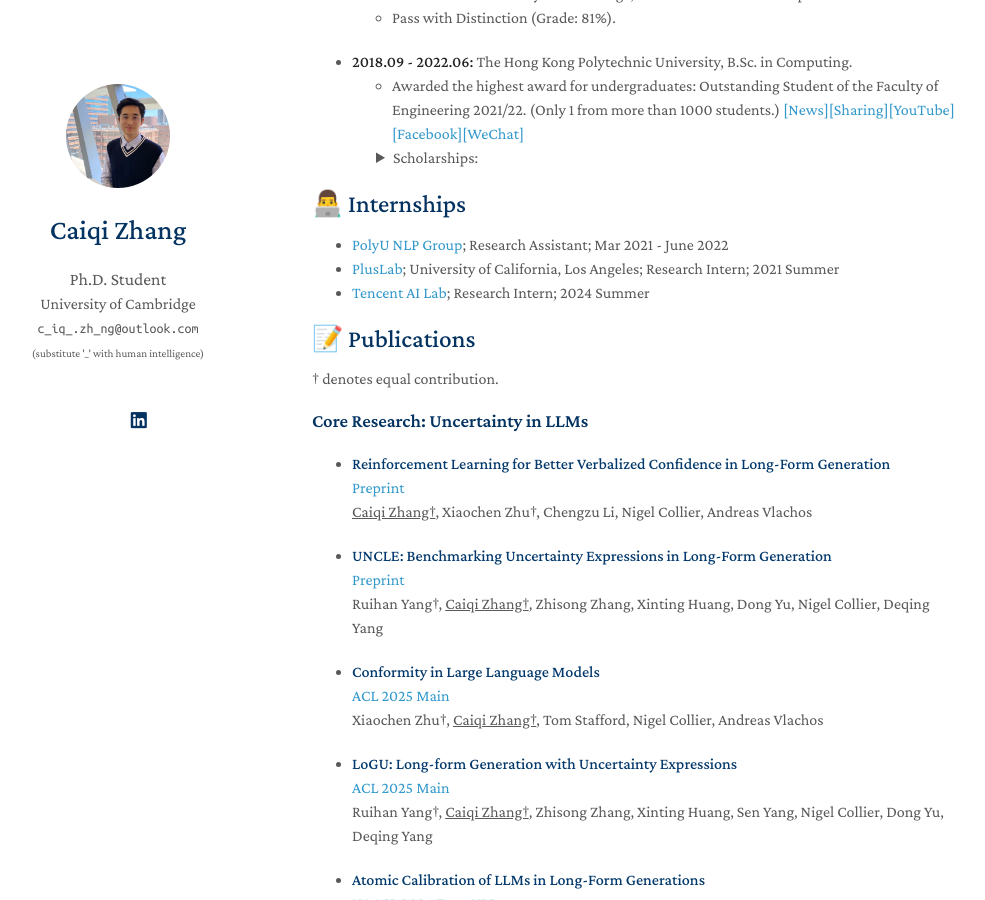
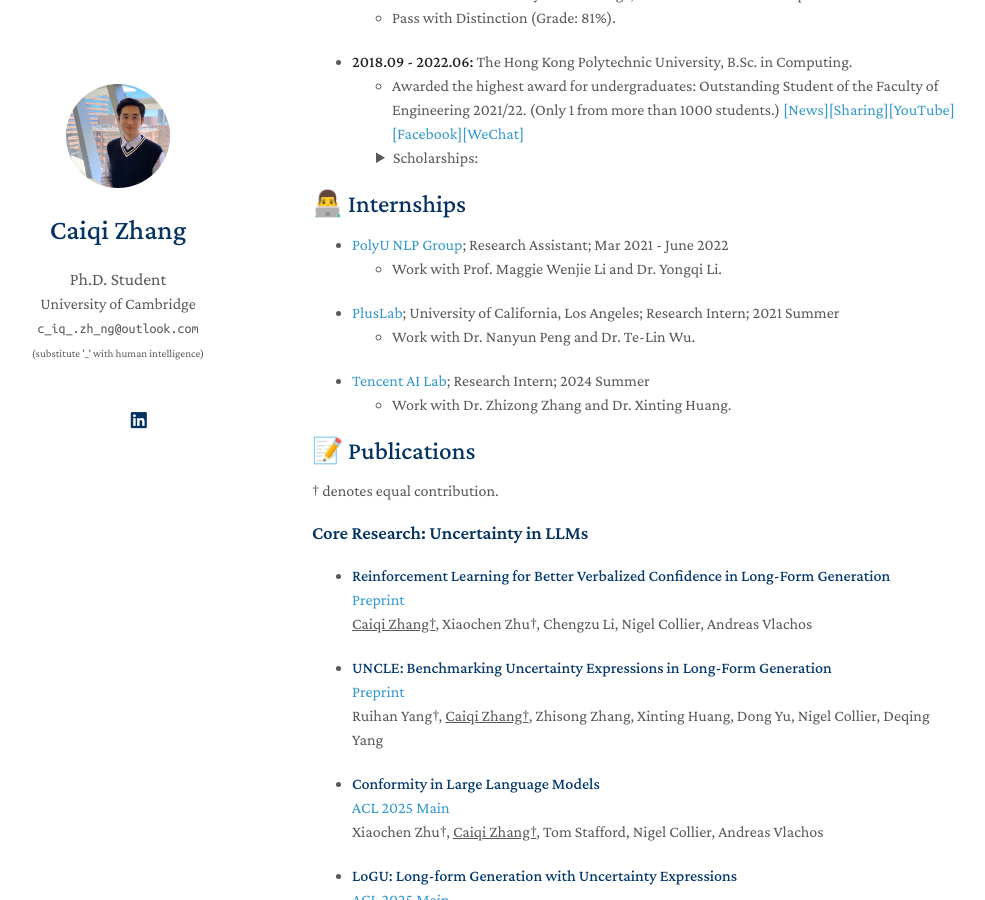
Before and after one commit to caiqizh/caiqizh.github.io, a Jekyll site: the page built from index.md, in a window 1280 px wide and 900 px high, scrolled down 512 px. Shown: the whole window, without its empty margins (158-1143 px from the left). Built offline with Jekyll 4.4.1, drawn with Linux system fonts in a browser that asks for light colours; nearby versions of some CDN libraries; a style sheet for code colours, icons or effects is not loaded; our own code applies the rules of GitHub Pages for plain Markdown files.

Commit message:
updated the internship

```diff
--- a/index.md
+++ b/index.md
@@ -42,10 +42,11 @@ I am a second year Ph.D. student at the University of Cambridge, working under t
 ## &#x1F468;&#x200D;&#x1F4BB; Internships
 
 - [PolyU NLP Group](https://polyunlp.github.io/home); Research Assistant; Mar 2021 - June 2022
-  <!-- - Supervised by Prof. Maggie Wenjie Li and Dr. Yongqi Li. -->
+  - Work with Prof. Maggie Wenjie Li and Dr. Yongqi Li.
 - [PlusLab](https://violetpeng.github.io/); University of California, Los Angeles; Research Intern; 2021 Summer
-  <!-- - Supervised by Dr. Te-Lin Wu -->
+  - Work with Dr. Nanyun Peng and Dr. Te-Lin Wu.
 - [Tencent AI Lab](https://ailab.tencent.com/ailab/en/index/); Research Intern; 2024 Summer
+  - Work with Dr. Zhizong Zhang and Dr. Xinting Huang.
 
 <!-- {% include_relative _includes/publications.md %} -->
 
```
